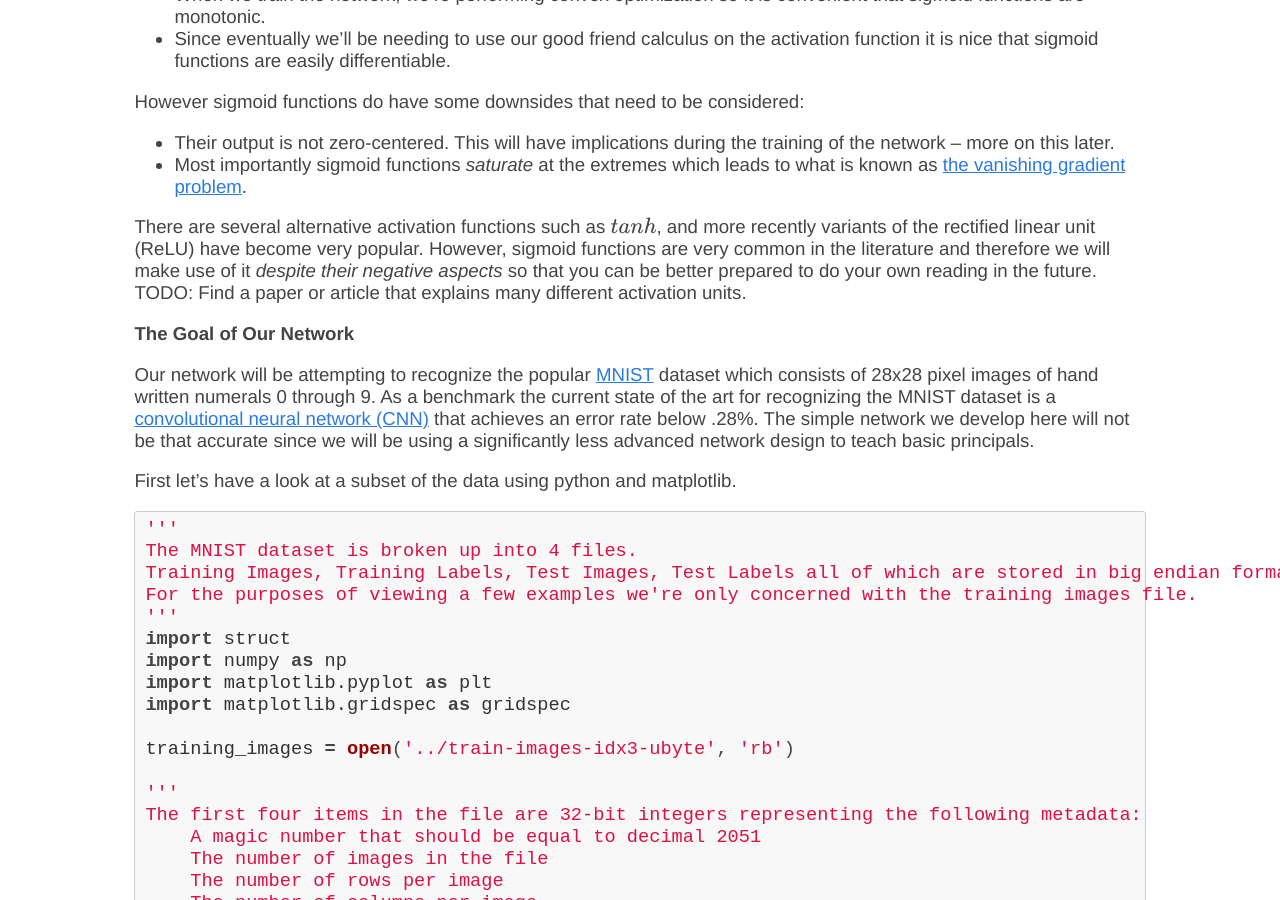
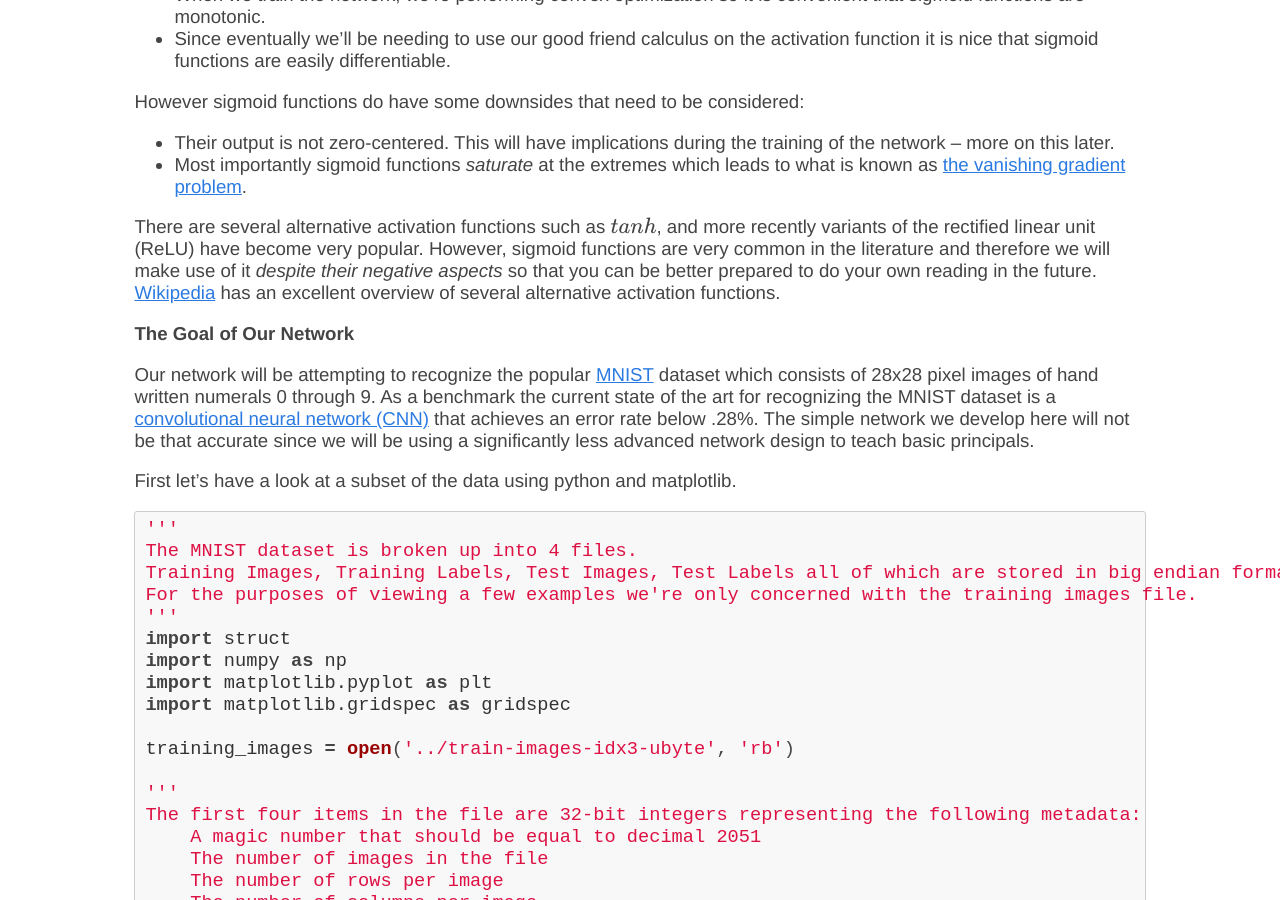
Before and after one commit to BradAtGames/bradatgames.github.io, a Jekyll site: the page built from _posts/2016-09-25-a-gentle-introduction-to-neural-networks-part-1.md, in a window 1280 px wide and 900 px high, scrolled down 1607 px. Built offline with Jekyll 4.4.1, drawn with Linux system fonts in a browser that asks for light colours; nearby versions of some CDN libraries; formulas are drawn with MathJax 3; comment, search, counter and statistics services are not loaded.

Commit message:
Fixed a missed TODO statement

```diff
--- a/_posts/2016-09-25-a-gentle-introduction-to-neural-networks-part-1.md
+++ b/_posts/2016-09-25-a-gentle-introduction-to-neural-networks-part-1.md
@@ -47,7 +47,8 @@ However sigmoid functions do have some downsides that need to be considered:
   * Most importantly sigmoid functions *saturate* at the extremes which leads to what is known as [the vanishing gradient problem](https://en.wikipedia.org/wiki/Vanishing_gradient_problem).
 
 There are several alternative activation functions such as $$tanh$$, and more recently variants of the rectified linear unit (ReLU) have become very popular.
-However, sigmoid functions are very common in the literature and therefore we will make use of it *despite their negative aspects* so that you can be better prepared to do your own reading in the future. TODO: Find a paper or article that explains many different activation units.
+However, sigmoid functions are very common in the literature and therefore we will make use of it *despite their negative aspects* so that you can be better prepared to do your own reading in the future.
+[Wikipedia](https://en.wikipedia.org/wiki/Activation_function) has an excellent overview of several alternative activation functions.
 
 ### The Goal of Our Network
 Our network will be attempting to recognize the popular [MNIST](http://yann.lecun.com/exdb/mnist/) dataset which consists of 28x28 pixel images of hand written numerals 0 through 9.
```
